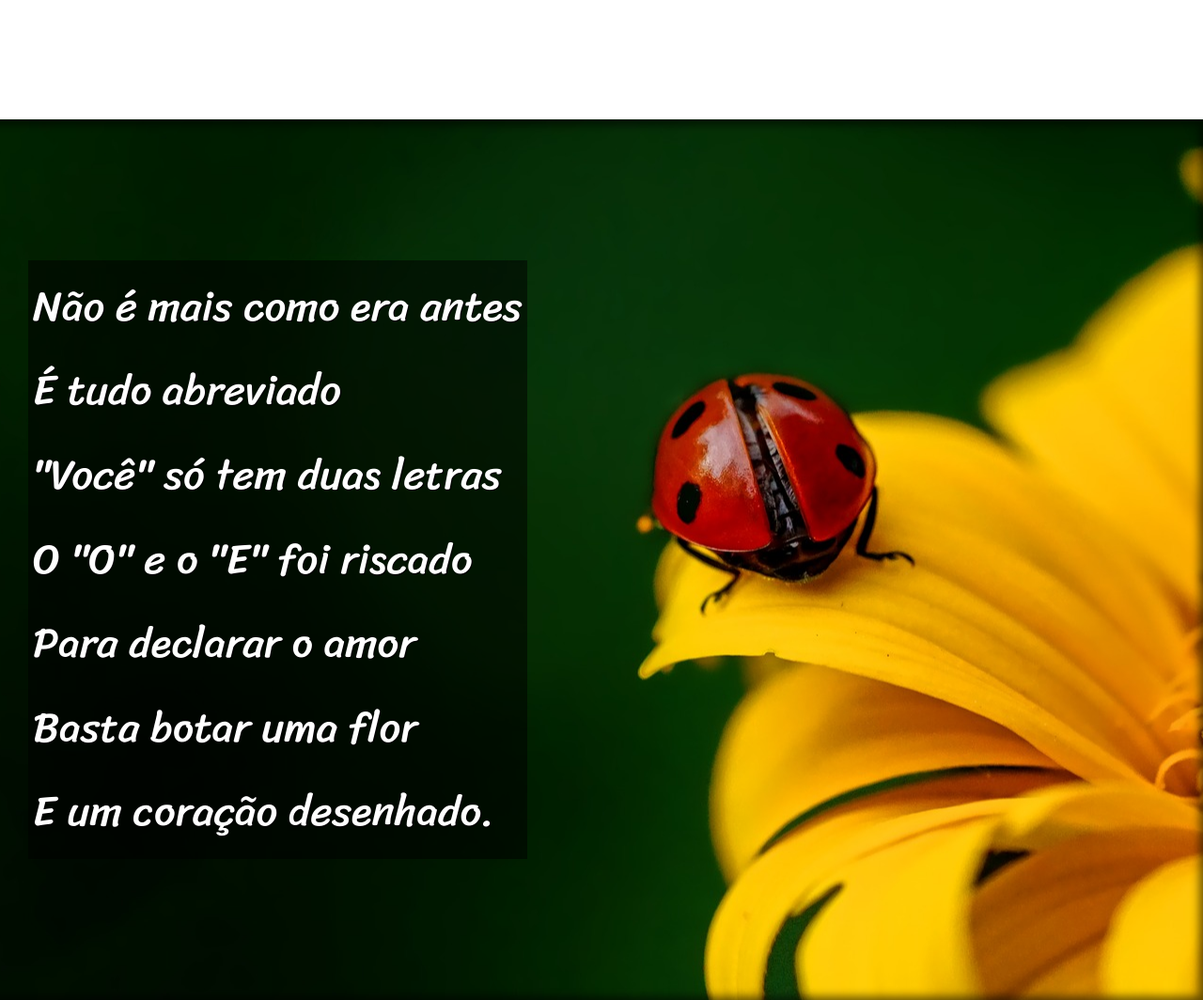
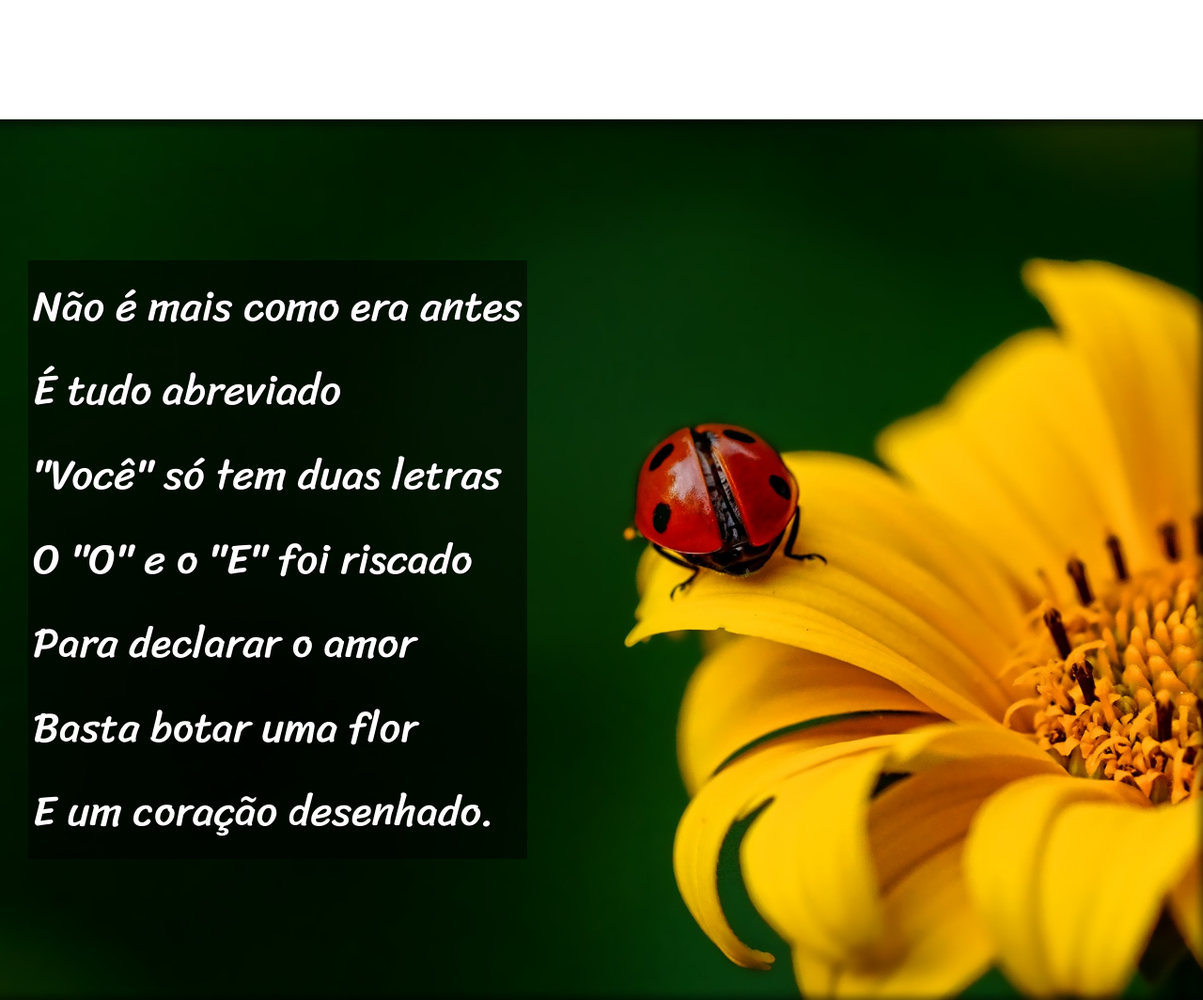
Before and after one commit to miguelcfonseca/projeto-cordel, a plain HTML site: page index.html in a window 1280 px wide. Shown: the part 1160-2224 px from the top of the page at 94% size. Drawn offline with Linux system fonts and the light colour scheme.

Commit message:
update in project

```diff
--- a/style.css
+++ b/style.css
@@ -83,7 +83,7 @@ section.imagem > p {
 
 section#q1 {
     background: black url('imagens/background001.jpg') center center no-repeat fixed;
-    background-size: fixed;
+    background-size: cover;
 
     margin-bottom: 90px;
 }
```
